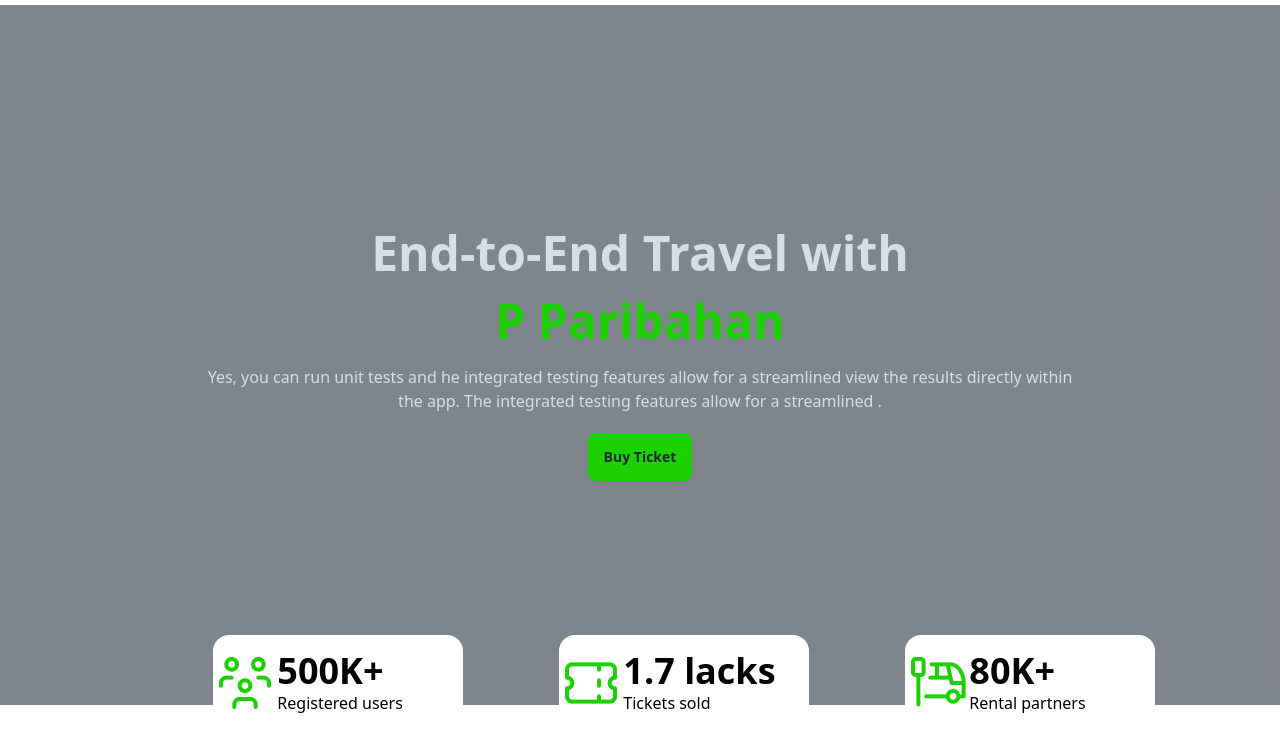
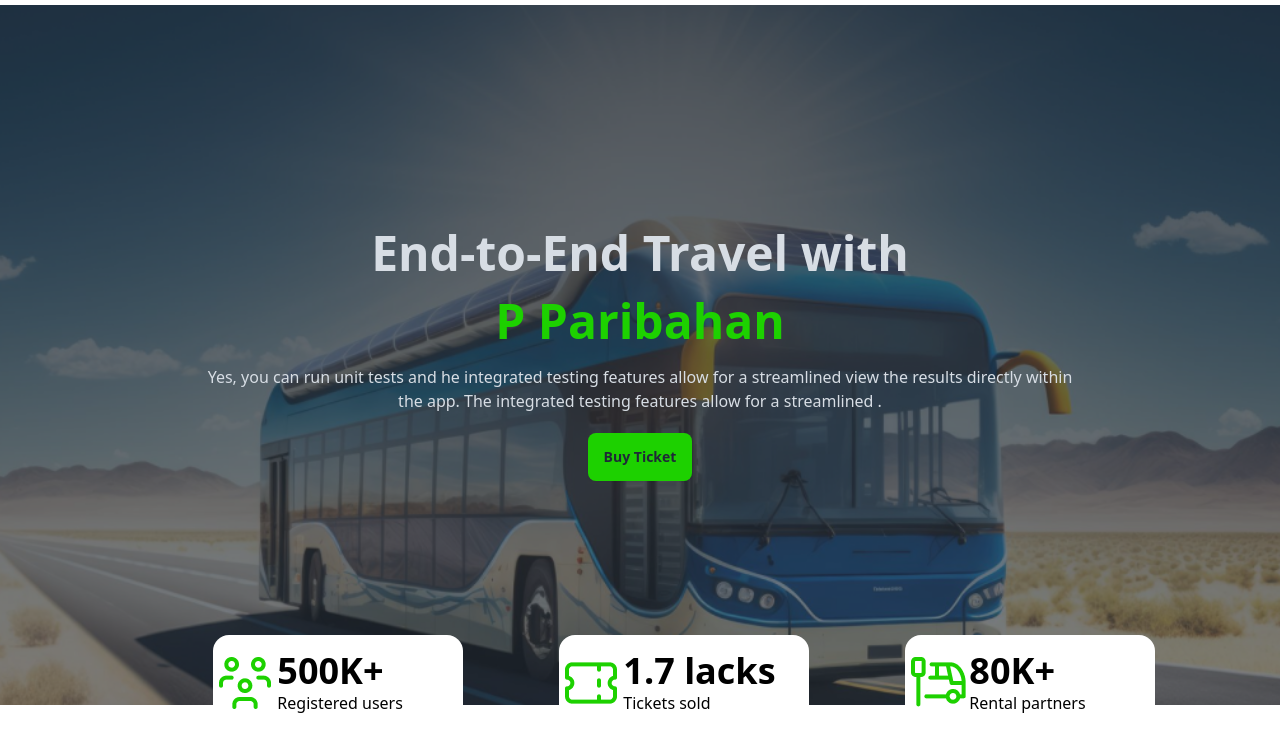
Before and after one commit to Asaduzzaman-Programmer/Asainment-5, a plain HTML site: page index.html in a window 1280 px wide. Shown: the part 63-800 px from the top of the page. Drawn offline with nearby package versions, Linux system fonts and the light colour scheme; the site is published under a folder, as on GitHub Pages, so addresses that start at the root find nothing.

Commit message:
error solved

```diff
--- a/index.html
+++ b/index.html
@@ -50,7 +50,7 @@
           </div>
     </header>
     <main class="container mx-auto">
-        <div class="hero w-full h-[700px]  " style=" background-image: url(/images/banner.png);">
+        <div class="hero w-full h-[700px]  " style=" background-image: url(./images/banner.png);">
             <div class="hero-overlay bg-opacity-60"></div>
             <div class="hero-content text-center text-neutral-content">
               <div class="">
```
